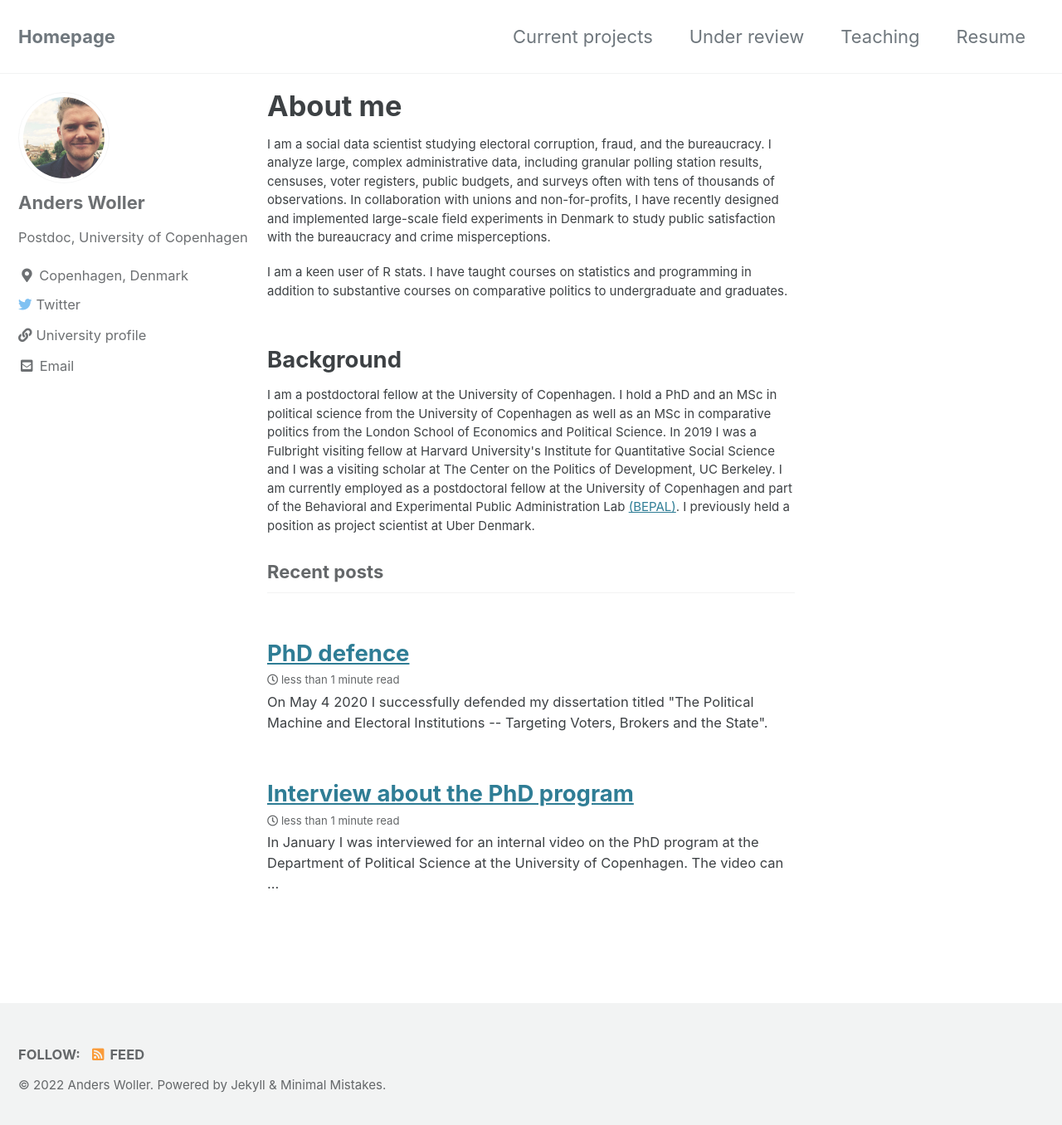
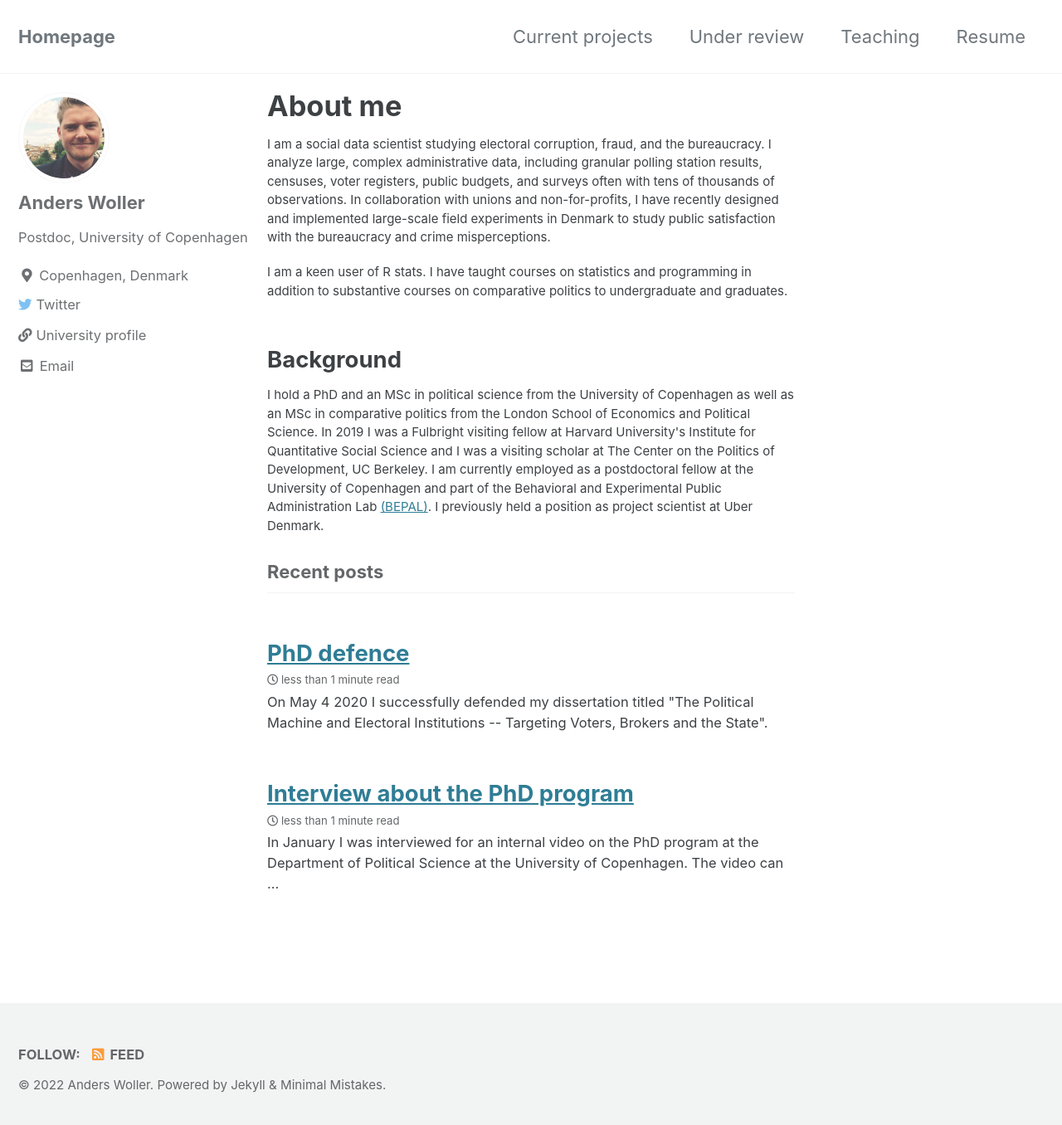
Before and after one commit to AndersWoller/AndersWoller.github.io, a Jekyll site: the page built from index.html, in a window 1280 px wide and 1364 px high. Shown: the top 1356 px of the window at 83% size. Built offline with Jekyll 4.4.1, drawn with Linux system fonts in a browser that asks for light colours; cached includes are drawn as plain includes; the list of posts is cut into pages by our own code.

Commit message:
Update index.html

```diff
--- a/index.html
+++ b/index.html
@@ -16,7 +16,7 @@ to undergraduate and graduates.
 
 <h2> Background </h2>
 
-<p style="font-size:15px"> I am a postdoctoral fellow at the University of Copenhagen. I hold a PhD and an MSc in political science from the University of Copenhagen as
+<p style="font-size:15px"> I hold a PhD and an MSc in political science from the University of Copenhagen as
 well as an MSc in comparative politics from the London School of Economics and Political Science. In 2019 I
 was a Fulbright visiting fellow at Harvard University's Institute for Quantitative Social Science and I was a visiting scholar
 at The Center on the Politics of Development, UC Berkeley. I am currently employed as a
```
